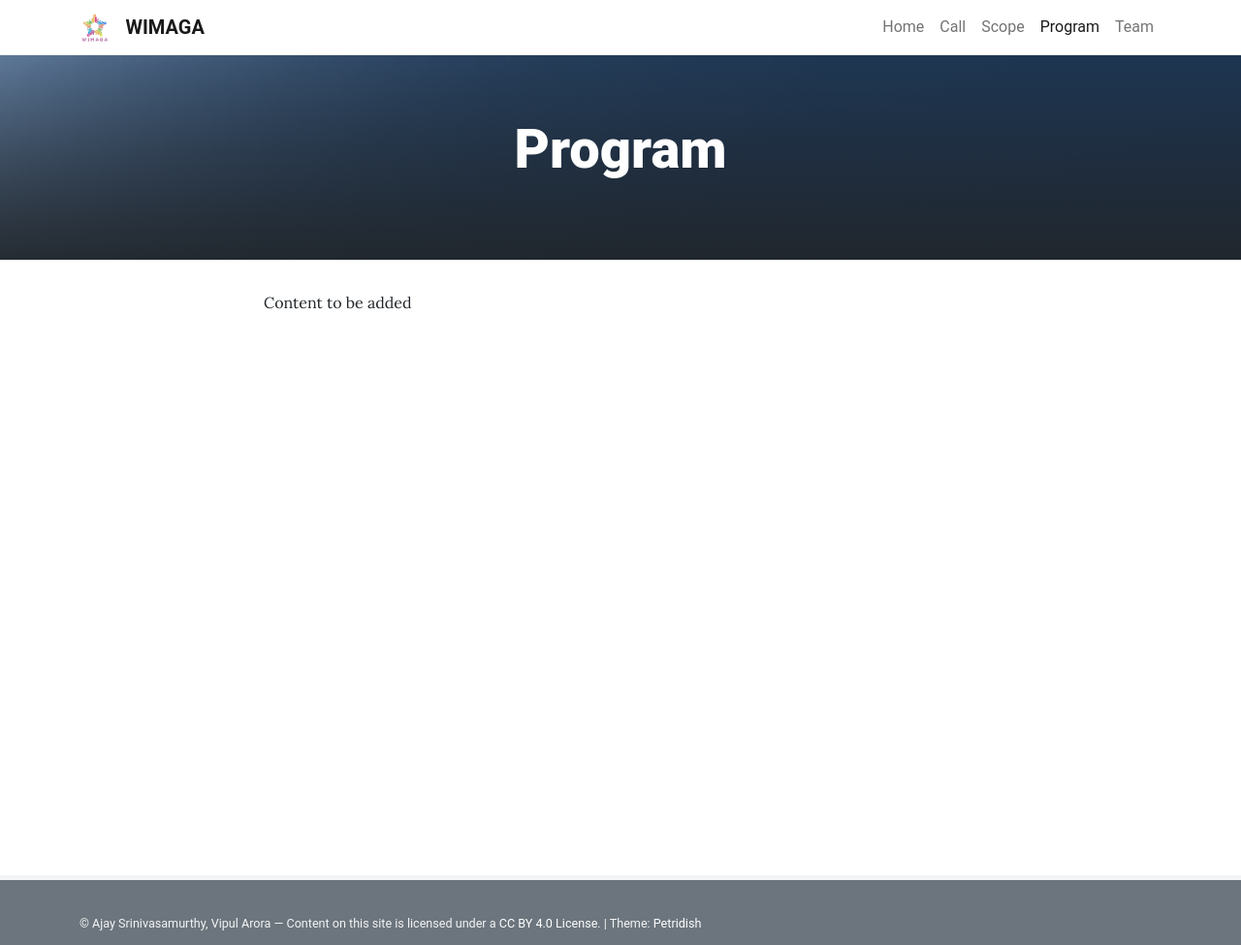
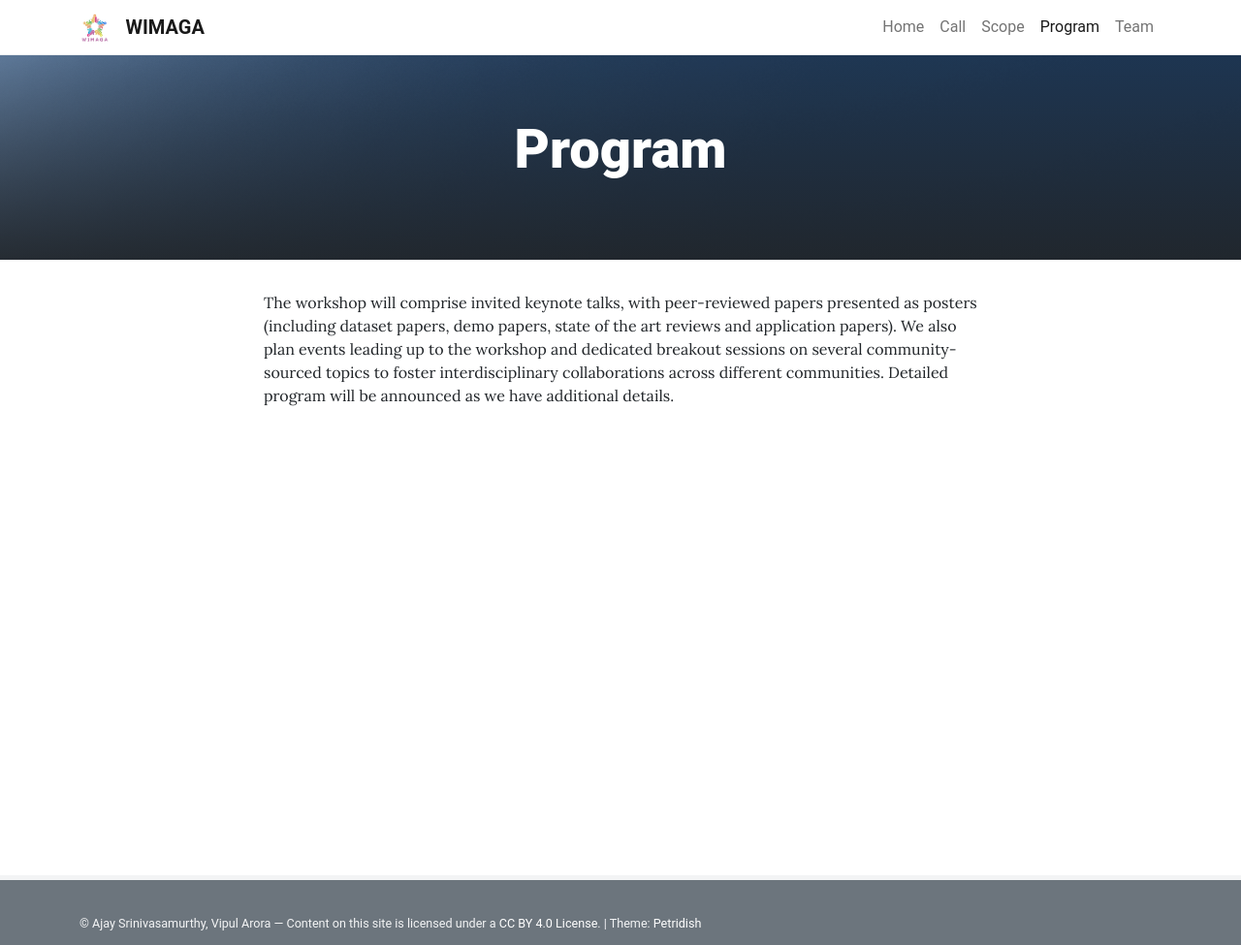
Before and after one commit to WIMAGA/wimaga.github.io, a Jekyll site: the page built from pages/program.md, in a window 1280 px wide. Shown: the whole page at 97% size. Built offline with Jekyll 4.4.1, drawn with Linux system fonts in a browser that asks for light colours.

Commit message:
Update program.md

```diff
--- a/pages/program.md
+++ b/pages/program.md
@@ -4,4 +4,5 @@ background: /assets/theme/images/bckg.png
 permalink: /program/
 ---
 
-Content to be added
+
+The workshop will comprise invited keynote talks, with peer-reviewed papers presented as posters (including dataset papers, demo papers, state of the art reviews and application papers). We also plan events leading up to the workshop and dedicated breakout sessions on several community-sourced topics to foster interdisciplinary collaborations across different communities. Detailed program will be announced as we have additional details.
```
